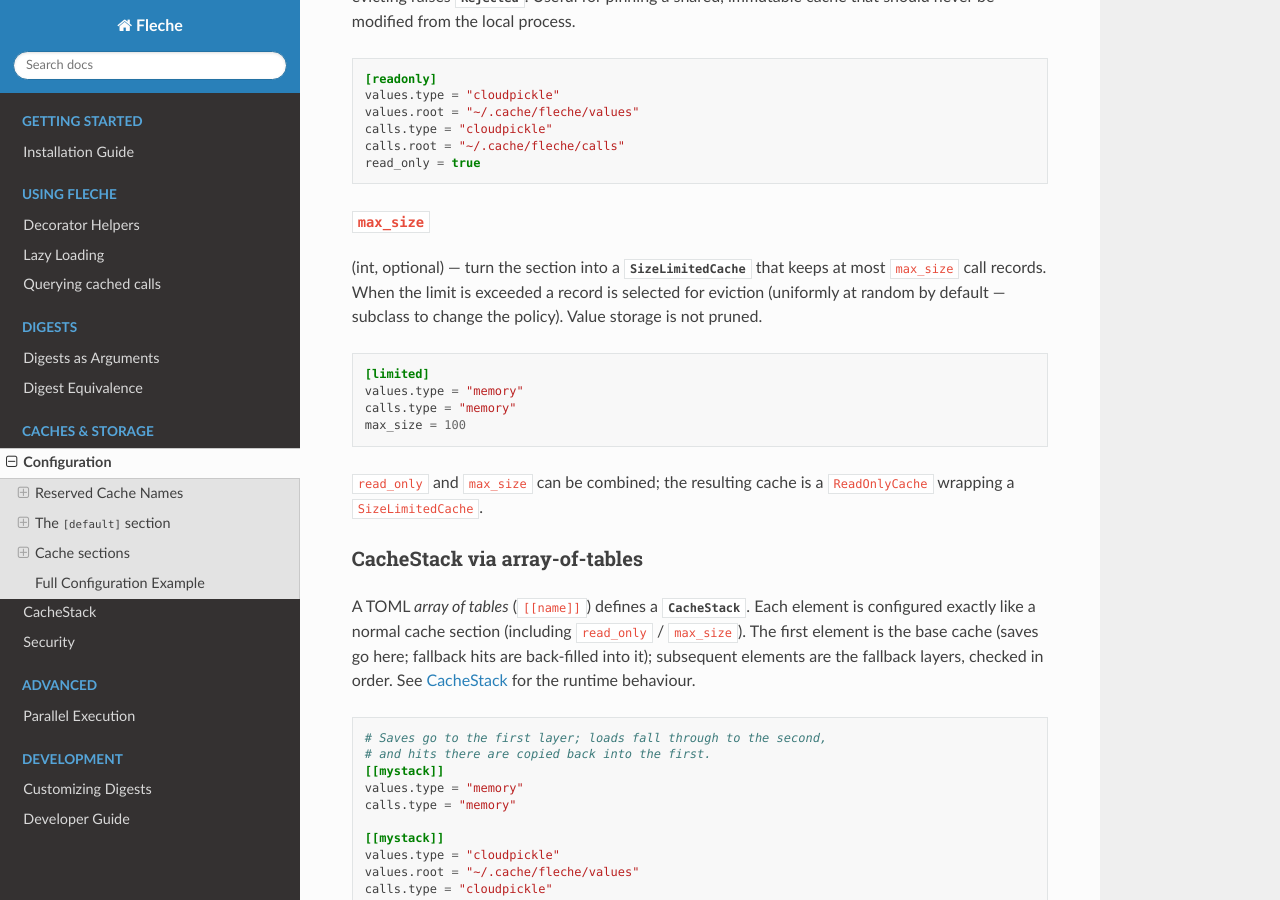
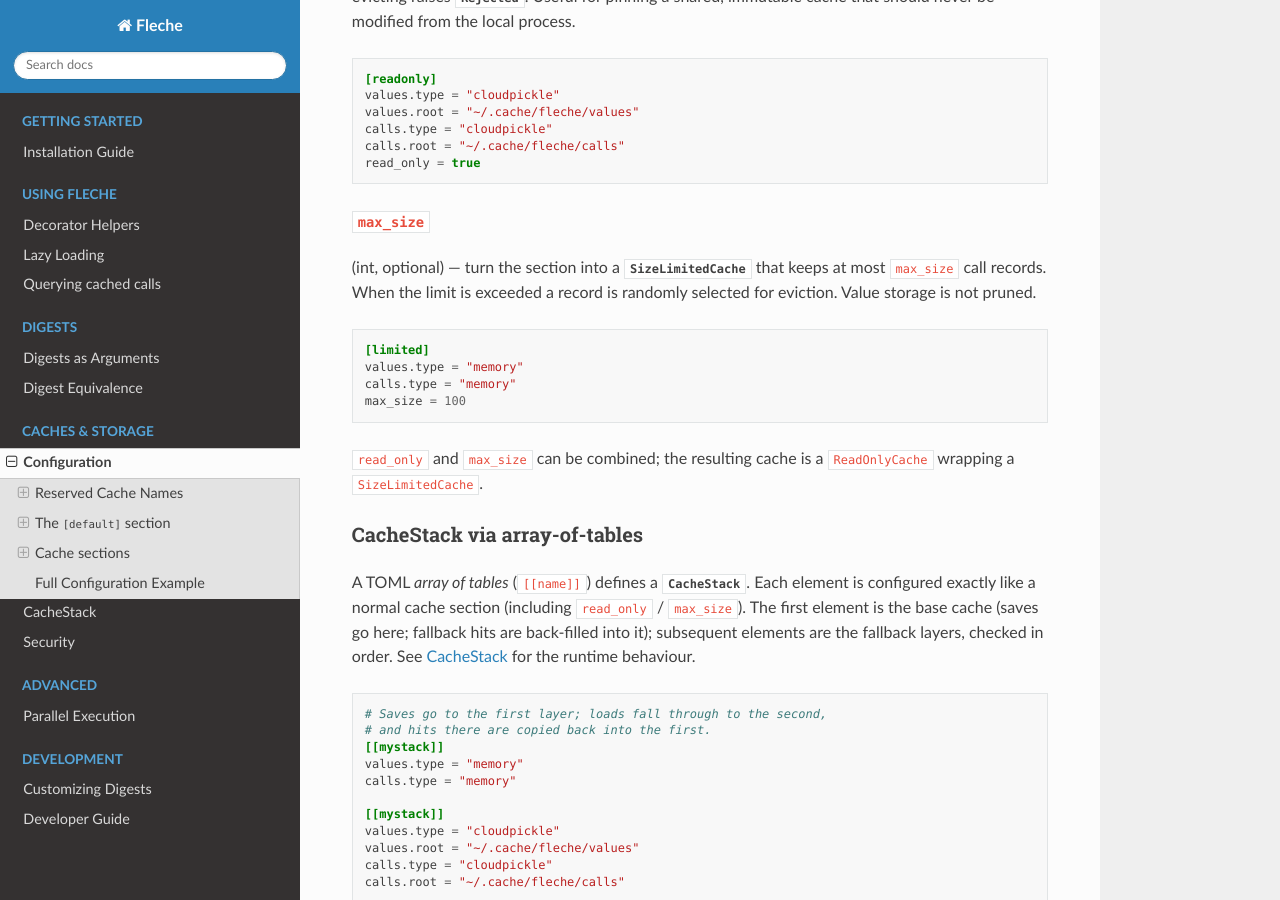
Before and after one commit to pmrv/fleche, a Sphinx documentation site: the page built from docs/storage/configuration.rst, in a window 1280 px wide and 900 px high, scrolled down 4225 px. Built offline with Sphinx 7.4.7 and the Read the Docs theme 3.1.0, drawn with Linux system fonts in a browser that asks for light colours; pages that are not in the unit, such as notebooks, are missing from menus.

Commit message:
docs(config): tighten max_size eviction wording per review

```diff
--- a/docs/storage/configuration.rst
+++ b/docs/storage/configuration.rst
@@ -251,9 +251,8 @@ process.
 
 (int, optional) — turn the section into a
 :class:`~fleche.caches.SizeLimitedCache` that keeps at most ``max_size``
-call records.  When the limit is exceeded a record is selected for
-eviction (uniformly at random by default — subclass to change the
-policy).  Value storage is not pruned.
+call records.  When the limit is exceeded a record is randomly selected for
+eviction.  Value storage is not pruned.
 
 .. code-block:: toml
 
```
